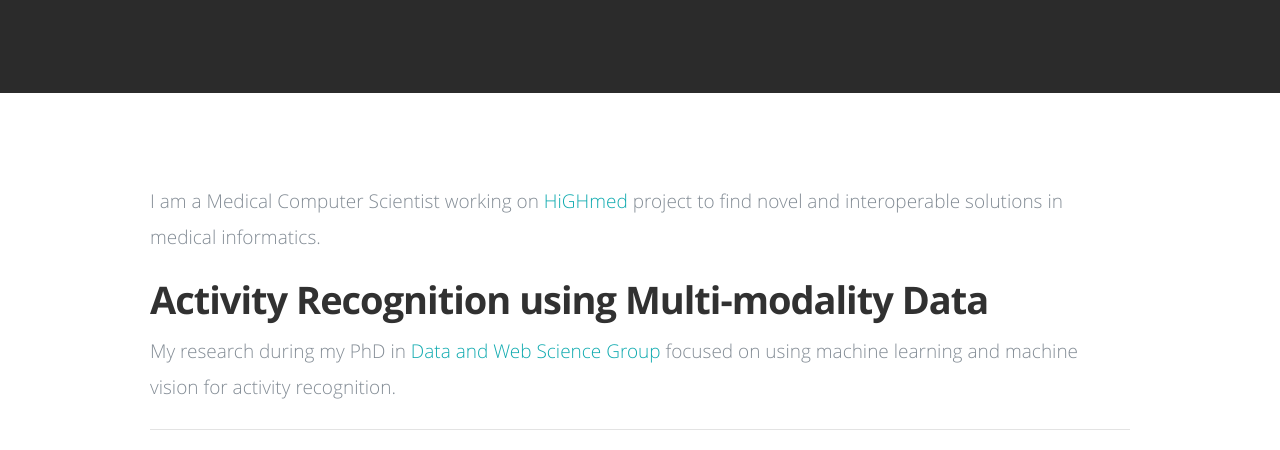
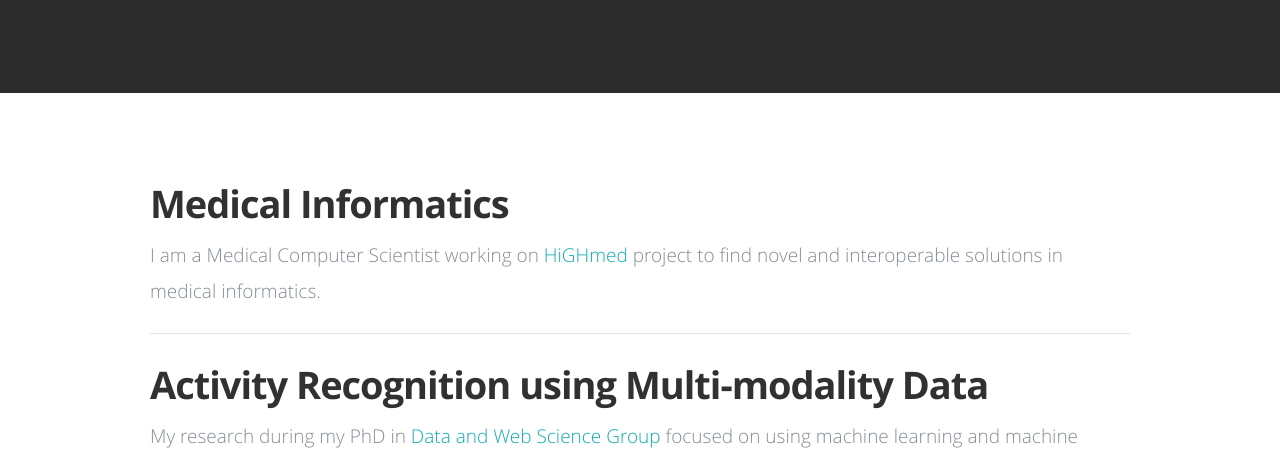
Before and after one commit to alhersh/alhersh.github.io, a plain HTML site: page index.html in a window 1280 px wide. Shown: the part 352-802 px from the top of the page. Drawn offline with nearby package versions, Linux system fonts and the light colour scheme; files whose address does not match are found by name.

Commit message:
Update profile

```diff
--- a/index.html
+++ b/index.html
@@ -105,15 +105,17 @@
     <div class="row add-bottom">
 
          <div class="twelve columns">
+	    <h1>Medical Informatics</h1>
 	    <p class="lead add-bottom">
 		 I am a Medical Computer Scientist working on  <a href="https://www.highmed.org/">HiGHmed</a> project to find novel and interoperable solutions in medical informatics.
 	   </p>
+		 <hr>
             <h1>Activity Recognition using Multi-modality Data</h1>
 
             <p class="lead add-bottom">
             My research during my PhD in <a href="https://www.uni-mannheim.de/dws/">Data and Web Science Group</a>  focused on using machine learning and machine vision for activity recognition.
             </p>
-		<hr>
+
             <hr>
             <div class="row">
 
```
